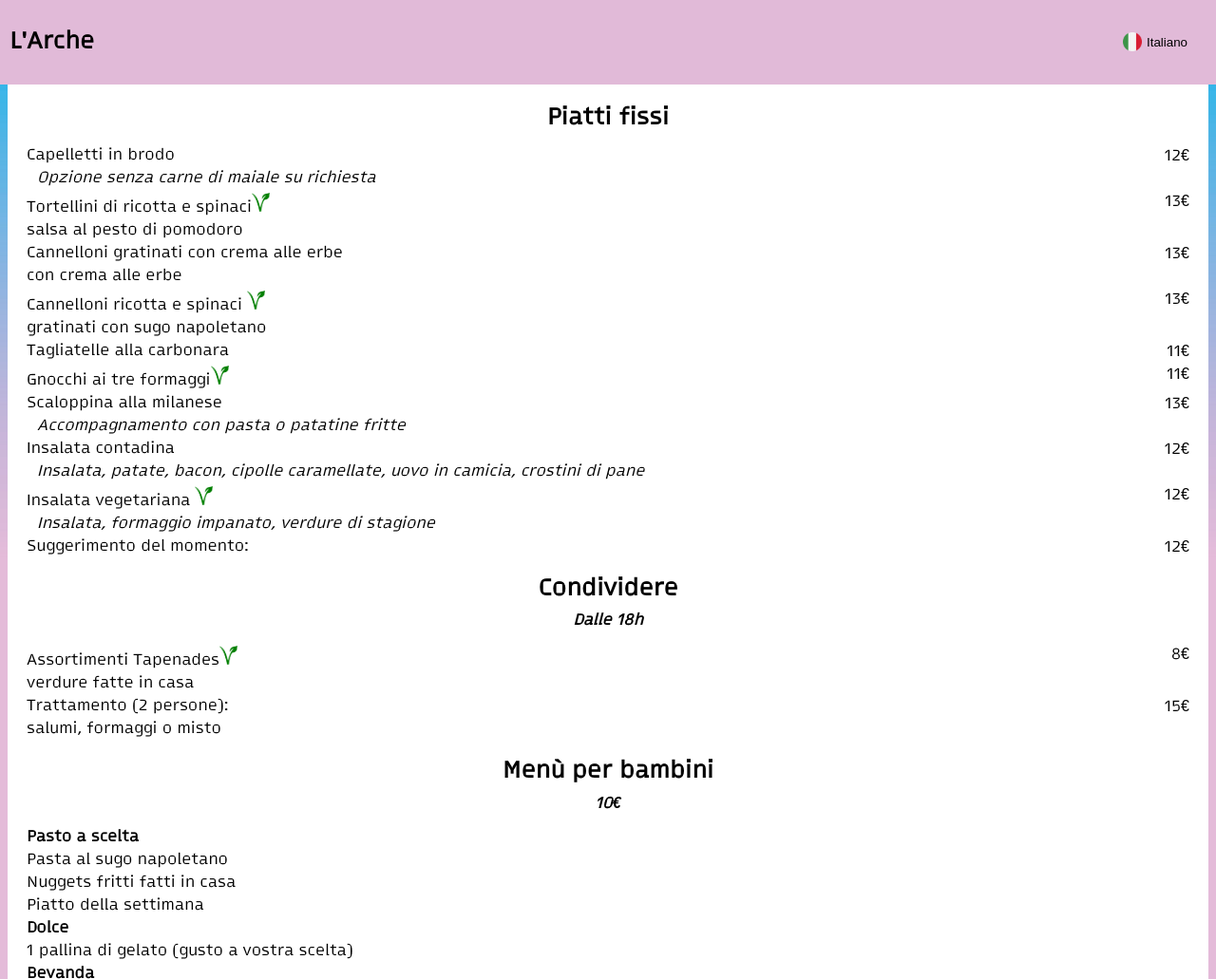
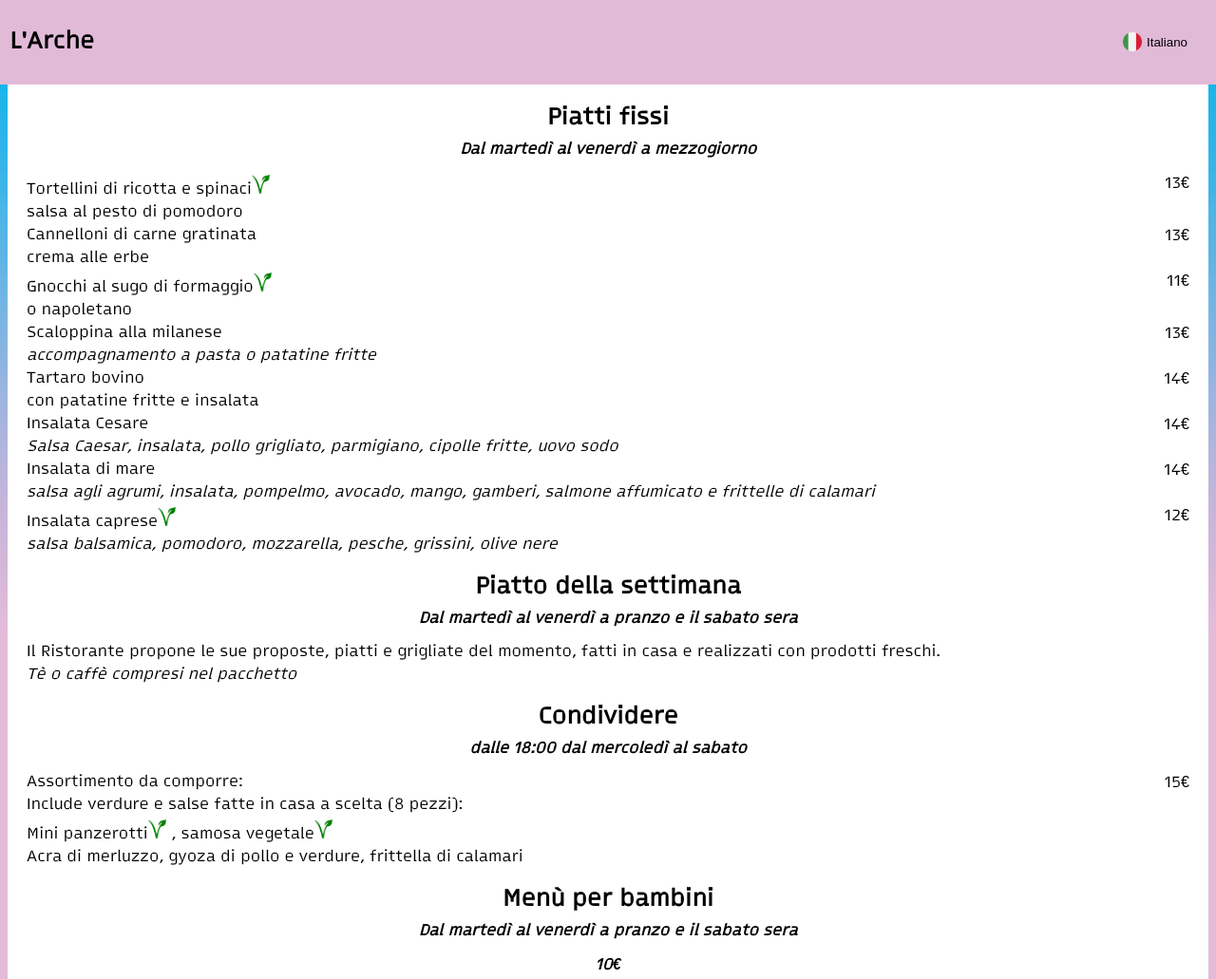
Before and after one commit to LArcheVillerupt/l-arche-menu, a plain HTML site: page italiano.html in a window 1280 px wide. Shown: the top 1031 px of the page at 95% size. Drawn offline with Linux system fonts and the light colour scheme.

Commit message:
Update italiano.html 31mai2024

```diff
--- a/italiano.html
+++ b/italiano.html
@@ -51,52 +51,62 @@
   <div class="sections">
     <section class="plats-fixes">
     <h2>Piatti fissi</h2>
+    <p class="center bold italique sans-margin-top">Dal martedì al venerdì a mezzogiorno</p>
     <!-- Liste des plats fixes avec leur prix -->
     <ul>
-            <li>Capelletti in brodo <span class="prix">12€</span></li>
-            <li class="italique">&nbsp Opzione senza carne di maiale su richiesta</li>
       <li></span>Tortellini di ricotta e spinaci<span class="logo-veggie"></span> <span class="prix">13€</span></li>
       <li>salsa al pesto di pomodoro</li>
-            <li>Cannelloni gratinati con crema alle erbe <span class="prix">13€</span></li>
-            <li>con crema alle erbe</li>
-            <li>Cannelloni ricotta e spinaci <span class="logo-veggie"></span> <span class="prix">13€</span></li>
-            <li>gratinati con sugo napoletano</li>
-            <li>Tagliatelle alla carbonara <span class="prix">11€</span></li>
-            <li>Gnocchi ai tre formaggi<span class="logo-veggie"></span> <span class="prix">11€</span></li>
-            <li>Scaloppina alla milanese <span class="prix">13€</span></li>
-            <li class="italique">&nbsp Accompagnamento con pasta o patatine fritte</li>
-            <li>Insalata contadina <span class="prix">12€</span></li>
-            <li class="italique">&nbsp Insalata, patate, bacon, cipolle caramellate, uovo in camicia, crostini di pane</li>
-            <li>Insalata vegetariana <span class="logo-veggie"></span><span class="prix">12€</span></li>
-            <li class="italique">&nbsp Insalata, formaggio impanato, verdure di stagione</li>
-            <li>Suggerimento del momento:<span class="prix">12€</span></li>
+      <li>Cannelloni di carne gratinata<span class="prix">13€</span></li>
+      <li>crema alle erbe</li>
+      <li>Gnocchi al sugo di formaggio<span class="logo-veggie"></span><span class="prix">11€</span></li>
+      <li>o napoletano</li>
+      <li>Scaloppina alla milanese<span class="prix">13€</span></li>
+      <li class="italique">accompagnamento a pasta o patatine fritte</li>
+      <li>Tartaro bovino<span class="prix">14€</span></li>
+      <li>con patatine fritte e insalata</li>
+      <li>Insalata Cesare<span class="prix">14€</span></li>
+      <li class="italique">Salsa Caesar, insalata, pollo grigliato, parmigiano, cipolle fritte, uovo sodo</li>
+      <li>Insalata di mare<span class="prix">14€</span></li>
+      <li class="italique">salsa agli agrumi, insalata, pompelmo, avocado, mango, gamberi, salmone affumicato e frittelle di calamari</li>
+      <li>Insalata caprese<span class="logo-veggie"></span><span class="prix">12€</span></li>
+      <li class="italique">salsa balsamica, pomodoro, mozzarella, pesche, grissini, olive nere</li>
+    </ul>
+    </section>
+
+    <section class="plat-semaine">
+      <h2>Piatto della settimana</h2>
+      <p class="center bold italique sans-margin-top">Dal martedì al venerdì a pranzo e il sabato sera</p>
+      <ul>
+        <li>Il Ristorante propone le sue proposte, piatti e grigliate del momento, fatti in casa e realizzati con prodotti freschi.</li>
+        <li class="italique">Tè o caffè compresi nel pacchetto</li>
       </ul>
     </section>
 
     <section class="a-partager">
     <h2>Condividere</h2>
-        <p class="center bold italique sans-margin-top">Dalle 18h</p>
+    <p class="center bold italique sans-margin-top">dalle 18:00 dal mercoledì al sabato</p>
     <!-- Liste des plats à partager avec leur prix -->
     <ul>
-            <li>Assortimenti Tapenades<span class="logo-veggie"></span><span class="prix">8€</span></li>
-            <li>verdure fatte in casa</li>
-            <li>Trattamento (2 persone):  <span class="prix">15€</span></li>
-            <li>salumi, formaggi o misto</li>
+        <li>Assortimento da comporre:</span><span class="prix">15€</span></li>
+        <li>Include verdure e salse fatte in casa a scelta (8 pezzi):</span></li>
+        <li>Mini panzerotti<span class="logo-veggie"></span>, samosa vegetale<span class="logo-veggie"></span></li>
+        <li>Acra di merluzzo, gyoza di pollo e verdure, frittella di calamari</li>
     </ul>
     </section>
 
     <section class="menu-enfants">
     <h2>Menù per bambini</h2>
+    <p class="center bold italique sans-margin-top">Dal martedì al venerdì a pranzo e il sabato sera</p>
     <p class="center bold italique sans-margin-top">10€</p>
     <!-- Liste des plats pour enfants -->
     <ul>
-            <li class="bold">Pasto a scelta</li>
+        <li class="bold">&nbsp &nbsp Pasto a scelta</li>
         <li>Pasta al sugo napoletano</li>
         <li>Nuggets fritti fatti in casa</li>
         <li>Piatto della settimana</li>
-            <li class="bold">Dolce</li>
+        <li class="bold">&nbsp &nbsp Dolce</li>
         <li>1 pallina di gelato (gusto a vostra scelta)</li>
-            <li class="bold">Bevanda</li>
+        <li class="bold">&nbsp &nbsp Bevanda</li>
         <li>1 sciroppo d'acqua (gusto a vostra scelta)</li>
     </ul>
     </section>
@@ -105,11 +115,11 @@
     <h2>Dolci</h2>
     <!-- Liste des desserts avec leur prix -->
     <ul>
-            <li>Dessert o torta del momento <span class="prix">5€</span></li>
-            <li>Gelato
+        <li>Dessert o torta del momento<span class="prix">5€</span></li>
+        <li>Ghiaccio
         <ul>
-                <li>Gelato 1 pallina <span class="prix-glace">3€</span></li>
-                <li>Gelato 2 palline <span class="prix-glace">5€</span></li>
+            <li>Gelato 1 pallina<span class="prix-glace">3€</span></li>
+            <li>Gelato 2 palline<span class="prix-glace">5€</span></li>
         </ul>
         </li>
     </ul>
```
Lines whose indentation alone changed are shown as unchanged.
